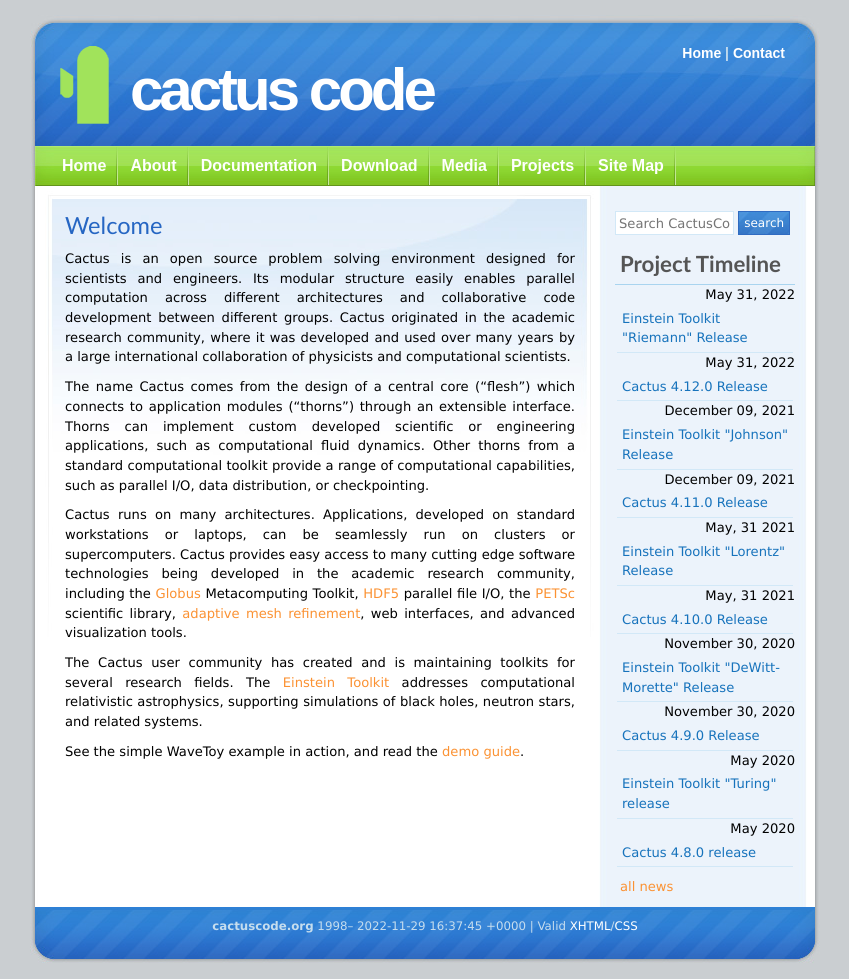
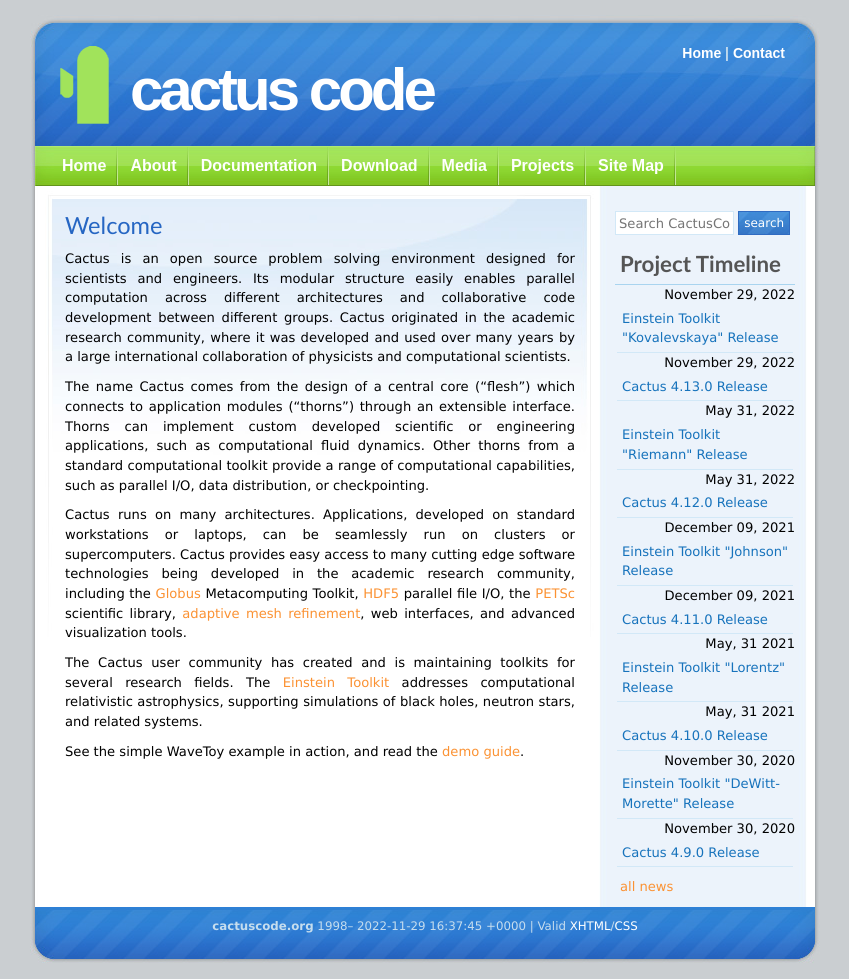
Before and after one commit to EinsteinToolkit/www.cactuscode.org, a Jekyll site: the page built from index.md, in a window 1280 px wide. Shown: the whole page, without its empty margins (215-1064 px from the left). Built offline with Jekyll 4.4.1, drawn with Linux system fonts in a browser that asks for light colours.

Commit message:
news: add ET_2022_11 announcement

```diff
--- a/_data/news.yml
+++ b/_data/news.yml
@@ -1,3 +1,9 @@
+- date: "November 29, 2022"
+  link: "ET_2022_11/index.html"
+  title: 'Einstein Toolkit "Kovalevskaya" Release'
+- date: "November 29, 2022"
+  link: "cactus_4.13.0/index.html"
+  title: 'Cactus 4.13.0 Release'
 - date: "May 31, 2022"
   link: "ET_2022_05/index.html"
   title: 'Einstein Toolkit "Riemann" Release'
```
